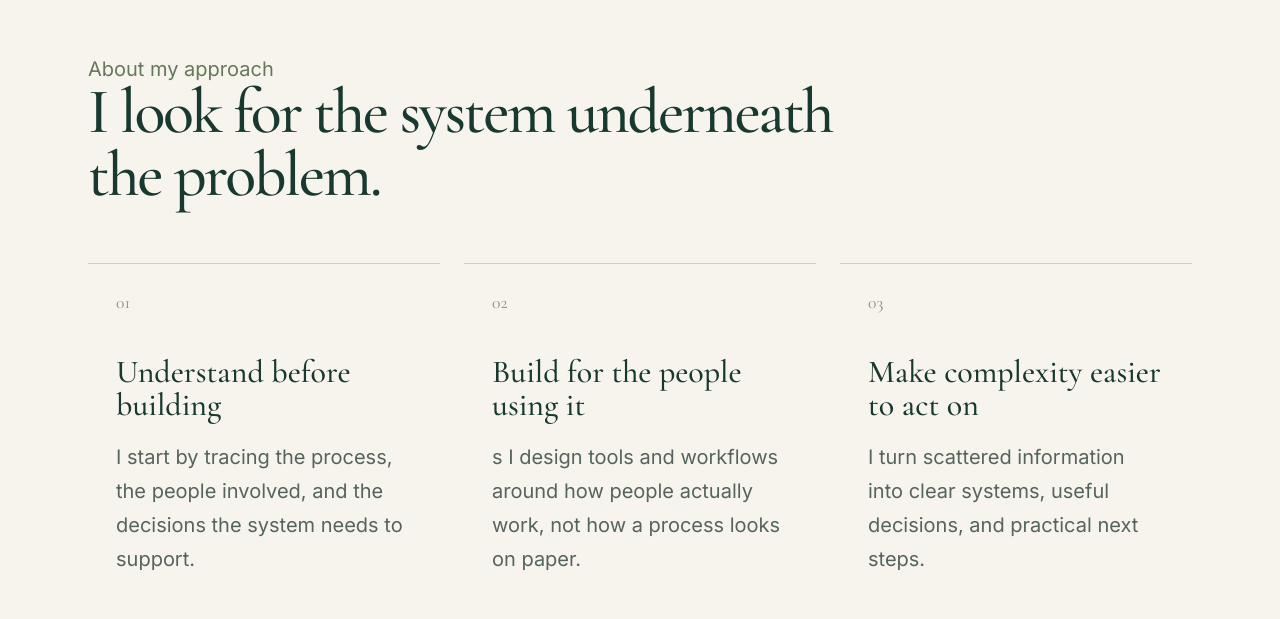
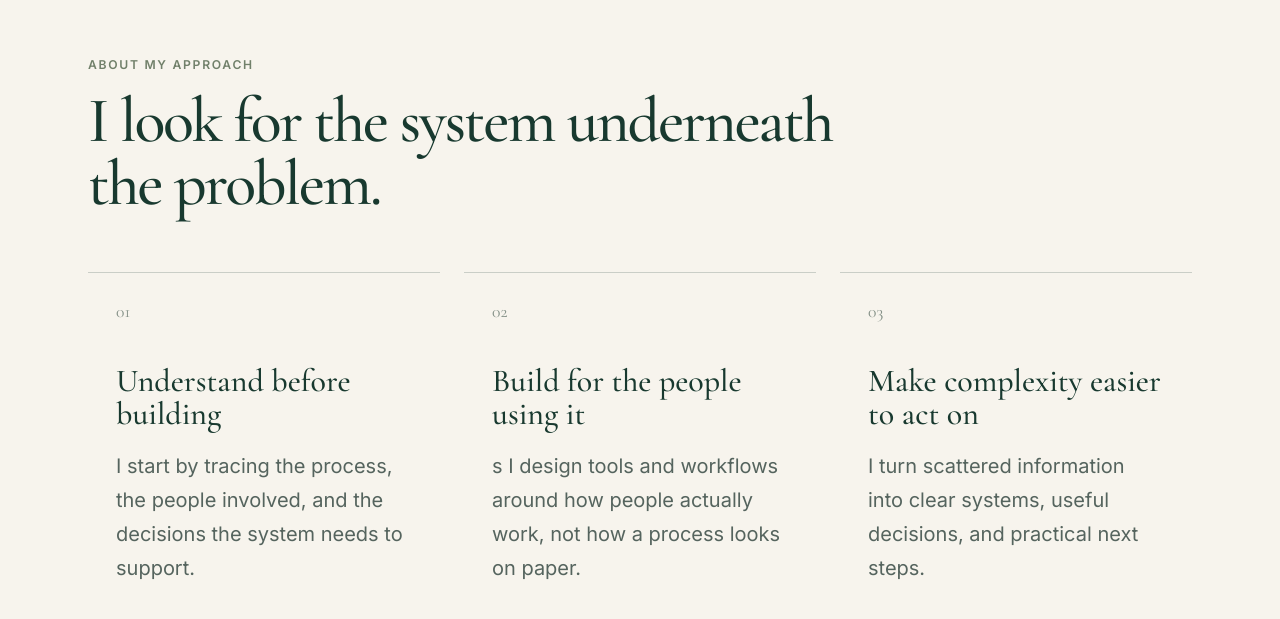
Before and after one commit to ddatasolutionsllc/kimberly-demaio-portfolio, a Next.js app: page / in a window 1280 px wide. Shown: the part 3864-4483 px from the top of the page. Built offline with nearby package versions, Linux system fonts and the light colour scheme.

Commit message:
Fix approach eyebrow styling

```diff
--- a/src/components/recruiter/AboutApproach.js
+++ b/src/components/recruiter/AboutApproach.js
@@ -2,7 +2,7 @@ export default function AboutApproach() {
   return (
     <section className="about-approach" id="about">
       <div className="about-intro">
-        <p>About my approach</p>
+        <p className="section-eyebrow">About my approach</p>
         <h2>I look for the system underneath the problem.</h2>
       </div>
       <div className="approach-grid">
```
